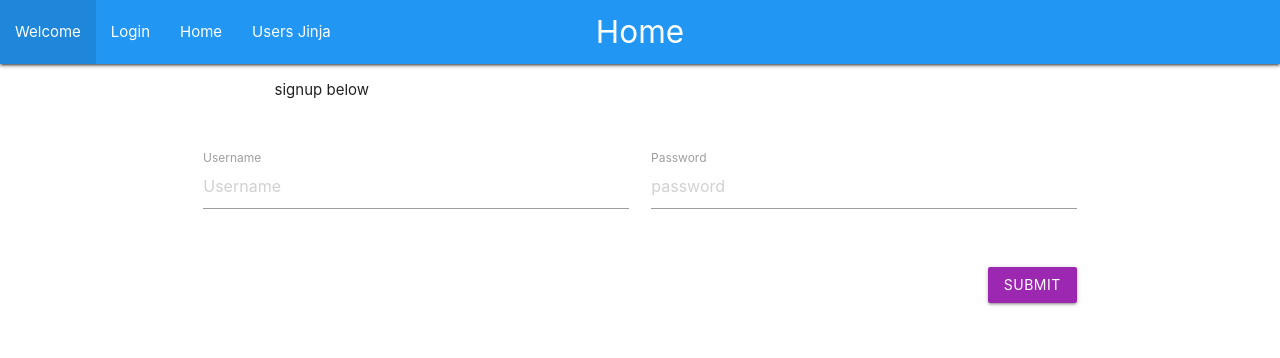
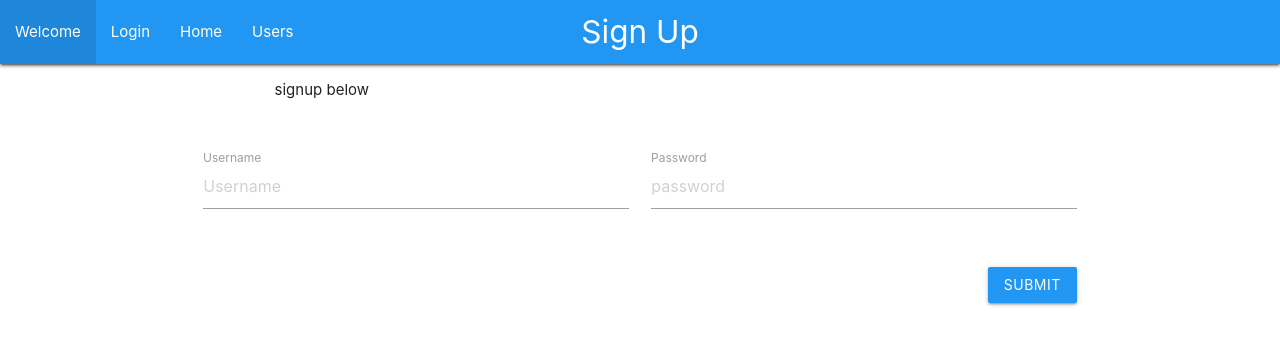
Before and after one commit to INFO2602-LECI/IntershipProject, a Flask app: page /signup in a window 1280 px wide. Shown: the top 358 px of the page. Run offline with Flask 3, Linux system fonts and the light colour scheme.

Commit message:
modified:   App/controllers/Intern.py 	modified:   App/models/Intern.py 	modified:   App/templates/home.html 	modified:   App/templates/index.html 	modified:   App/templates/login.html 	modified:   App/templates/signup.html 	modified:   App/templates/users.html

```diff
--- a/App/controllers/Intern.py
+++ b/App/controllers/Intern.py
@@ -41,6 +41,8 @@ def update_intern(self, id, username):
         return True
     return False
 
+
+
 def delete_intern(self, id):
         intern = self.get_intern(id)
         if intern:
--- a/App/templates/home.html
+++ b/App/templates/home.html
@@ -6,7 +6,7 @@
     <a href="#!" class="brand-logo center">Home</a>
     <div class="nav-wrapper">
         <ul id="nav-mobile" class="left">
-          <li><a href="/">Welcome</a></li>
+
           <li><a href="/home">Home</a></li>
           <li><a href="/users">Users Jinja</a></li>
           </ul><ul class="right" style="margin-right: 10px;">
--- a/App/templates/signup.html
+++ b/App/templates/signup.html
@@ -3,13 +3,13 @@
 {% block page %}
 <nav class="blue">
   <div class="nav-wrapper">
-    <a href="#!" class="brand-logo center">Home</a>
+    <a href="#!" class="brand-logo center">Sign Up</a>
     <div class="nav-wrapper">
         <ul id="nav-mobile" class="left">
           <li><a href="/">Welcome</a></li>
           <li><a href="/login">Login</a></li>
           <li><a href="/home">Home</a></li>
-          <li><a href="/users">Users Jinja</a></li>
+          <li><a href="/users">Users</a></li>
         </ul>
     </div>
   </div>
@@ -39,7 +39,7 @@
 
         <div class="row">
           <div class="input-field col s12">
-            <button class="btn waves-effect waves-light right purple" type="submit" name="action">Submit</button>
+            <button class="btn waves-effect waves-light right blue" type="submit" name="action">Submit</button>
           </div>
         </div>
 
--- a/App/templates/users.html
+++ b/App/templates/users.html
@@ -6,11 +6,11 @@
     <a href="#!" class="brand-logo center">Users</a>
     <div class="nav-wrapper">
         <ul id="nav-mobile" class="left">
-          <li><a href="/">Welcome</a></li>
+
           <li><a href="/signup">Signup</a></li>
-          <li><a href="/login">Login</a></li>
+
           <li><a href="/home">Home</a></li>
-          <li><a href="/users">Users Jinja</a></li>
+          <li><a href="/users">Users</a></li>
           </ul>
 
     </div>
```
Also changed, not shown: App/templates/index.html (+3 -4 lines), App/templates/login.html (+4 -5 lines), App/models/Intern.py (line endings or trailing spaces).
